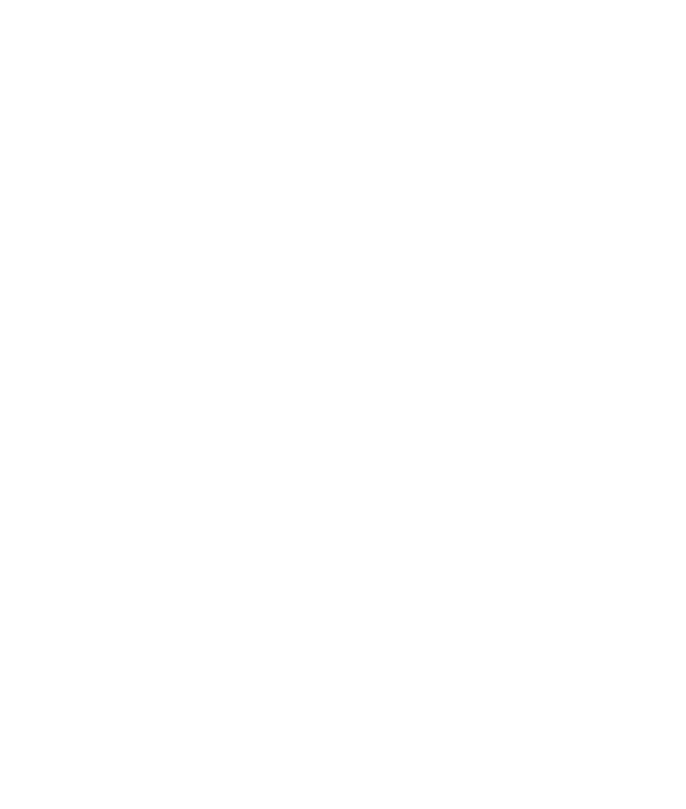
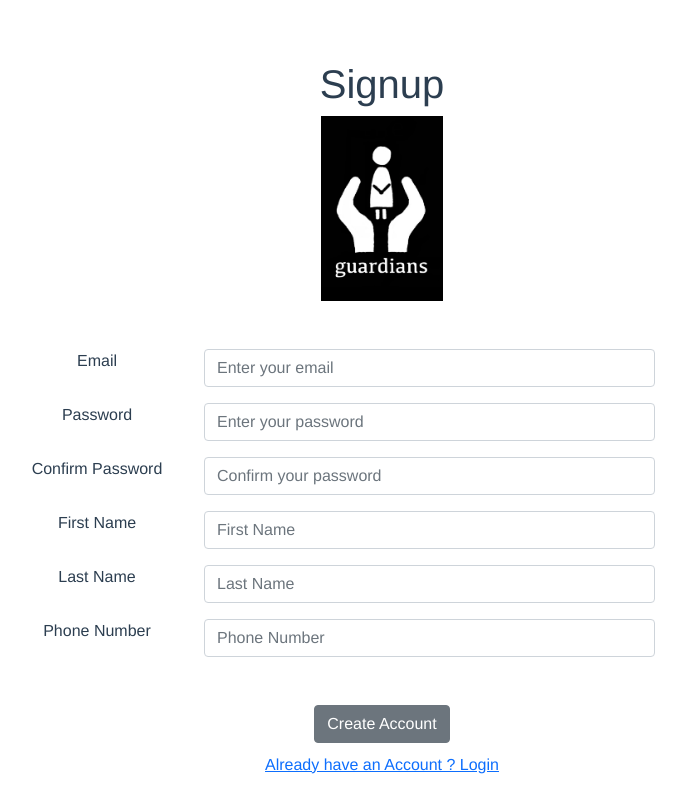
Before and after one commit to SashankSubba/PolyHx2022, a Vue app in the folder Frontend/: page /signup in a window 1280 px wide. Shown: the whole page, without its empty margins (258-944 px from the left). Built offline with nearby package versions, Linux system fonts and the light colour scheme.

Commit message:
fixed signup inputs

```diff
--- a/Frontend/src/main.js
+++ b/Frontend/src/main.js
@@ -7,13 +7,16 @@
 import 'bootstrap-vue/dist/bootstrap-vue.css'
 
 import login from './pages/login.vue'
+import signup from './pages/signup'
 
 Vue.use(BootstrapVue)
 
 Vue.use(VueRouter)
 
 const routes = [
-  { path: '/', component: login}
+  { path: '/', component: login},
+  { path: '/signup', component: signup},
+
 ]
 
 const router = new VueRouter({
--- a/Frontend/src/pages/login.vue
+++ b/Frontend/src/pages/login.vue
@@ -1,61 +1,61 @@
 <template>
-  <div>
+  <div style="margin: 2rem">
     <h1>Welcome to Guardians !</h1>
     <img src=../assets/logo.jpg width="10%">
+      <b-container>
       <b-form onsubmit="submit" class="mt-5">
         <b-row>
-          <b-col cols="4"></b-col>
-          <b-col cols="1">
+          <b-col sm="4"></b-col>
+          <b-col sm="1">
             <label>Email</label>
           </b-col>
-          <b-col cols="3">
+          <b-col sm="3">
             <b-form-input
                 v-model="email"
                 placeholder="Enter your email">
             </b-form-input>
           </b-col>
-          <b-col cols="4"></b-col>
+          <b-col sm="4"></b-col>
         </b-row>
 
         <b-row class="mt-3">
-          <b-col cols="4"></b-col>
-          <b-col cols="1">
+          <b-col sm="4"></b-col>
+          <b-col sm="1">
             <label>Password</label>
           </b-col>
-          <b-col cols="3">
+          <b-col sm="3">
             <b-form-input
                 v-model="password"
                 placeholder="Enter your password">
             </b-form-input>
           </b-col>
-          <b-col cols="4"></b-col>
+          <b-col sm="4"></b-col>
         </b-row>
 
         <b-row class="mt-5">
-        <b-col cols="4"></b-col>
-        <b-col cols="4">
+          <b-col sm="4"></b-col>
+          <b-col sm="4">
             <b-button style="margin-right: 20px">Login</b-button>
-          <a href="signup.vue">Create Profile</a>
+            <b-link to="/signup">Create Profile</b-link>
           </b-col>
-        <b-col cols="4"></b-col>
+          <b-col sm="4"></b-col>
         </b-row>
         </b-form>
+      </b-container>
   </div>
 </template>
 
 <script>
 
 export default {
-    name:"login",
-    data(){
+  name: "login",
+  data() {
     return {
-          email : "",
+      email: "",
       password: ""
     }
   },
-    methods: {
-
-    }
+  methods: {}
 }
 </script>
 
--- a/Frontend/src/pages/signup.vue
+++ b/Frontend/src/pages/signup.vue
@@ -0,0 +1,135 @@
+<template>
+  <div style="margin: 2rem">
+    <h1>Signup</h1>
+    <img src=../assets/logo.jpg width="10%">
+    <b-form onsubmit="submit" class="mt-5">
+      <b-container>
+
+        <b-row>
+          <b-col sm="2"></b-col>
+          <b-col sm="2">
+            <label>Email</label>
+          </b-col>
+          <b-col sm="5">
+            <b-form-input
+              v-model="email"
+              placeholder="Enter your email">
+            </b-form-input>
+          </b-col>
+          <b-col sm="2"></b-col>
+        </b-row>
+
+        <b-row class="mt-3">
+          <b-col sm="2"></b-col>
+          <b-col sm="2">
+            <label>Password</label>
+          </b-col>
+          <b-col sm="5">
+            <b-form-input
+              v-model="password"
+              placeholder="Enter your password">
+            </b-form-input>
+          </b-col>
+          <b-col sm="2"></b-col>
+        </b-row>
+
+        <b-row class="mt-3">
+          <b-col sm="2"></b-col>
+          <b-col sm="2">
+            <label>Confirm Password</label>
+          </b-col>
+          <b-col sm="5">
+            <b-form-input
+              v-model="confirmPassword"
+              placeholder="Confirm your password">
+            </b-form-input>
+          </b-col>
+          <b-col sm="2"></b-col>
+        </b-row>
+
+        <b-row class="mt-3">
+          <b-col sm="2"></b-col>
+          <b-col sm="2">
+            <label>First Name</label>
+          </b-col>
+          <b-col sm="5">
+            <b-form-input
+              v-model="firstName"
+              placeholder="First Name">
+            </b-form-input>
+          </b-col>
+          <b-col sm="2"></b-col>
+        </b-row>
+
+        <b-row class="mt-3">
+          <b-col sm="2"></b-col>
+          <b-col sm="2">
+            <label>Last Name</label>
+          </b-col>
+          <b-col sm="5">
+            <b-form-input
+              v-model="lastName"
+              placeholder="Last Name">
+            </b-form-input>
+          </b-col>
+          <b-col sm="2"></b-col>
+        </b-row>
+
+        <b-row class="mt-3">
+          <b-col sm="2"></b-col>
+          <b-col sm="2">
+            <label>Phone Number</label>
+          </b-col>
+          <b-col sm="5">
+            <b-form-input
+              v-model="phoneNumber"
+              placeholder="Phone Number">
+            </b-form-input>
+          </b-col>
+          <b-col sm="2"></b-col>
+        </b-row>
+
+      <b-row class="mt-5">
+        <b-col sm="4"></b-col>
+        <b-col sm="4">
+          <b-button style="margin-bottom: 10px">Create Account</b-button>
+          <br>
+          <b-link to="/">Already have an Account ? Login</b-link>
+        </b-col>
+        <b-col sm="4"></b-col>
+      </b-row>
+      </b-container>
+    </b-form>
+  </div>
+</template>
+
+<script>
+
+export default {
+    name:"signup",
+    data(){
+        return {
+          email : "",
+          password: "",
+          confirmPassword: "",
+          firstName: "",
+          lastName: "",
+          phoneNumber: ""
+        }
+    },
+    methods: {
+
+    }
+}
+</script>
+
+<style>
+#app {
+  font-family: Avenir, Helvetica, Arial, sans-serif;
+  -webkit-font-smoothing: antialiased;
+  -moz-osx-font-smoothing: grayscale;
+  text-align: center;
+  color: #2c3e50;
+  margin-top: 60px;
+}
+</style>
```
Lines whose indentation alone changed are shown as unchanged.
